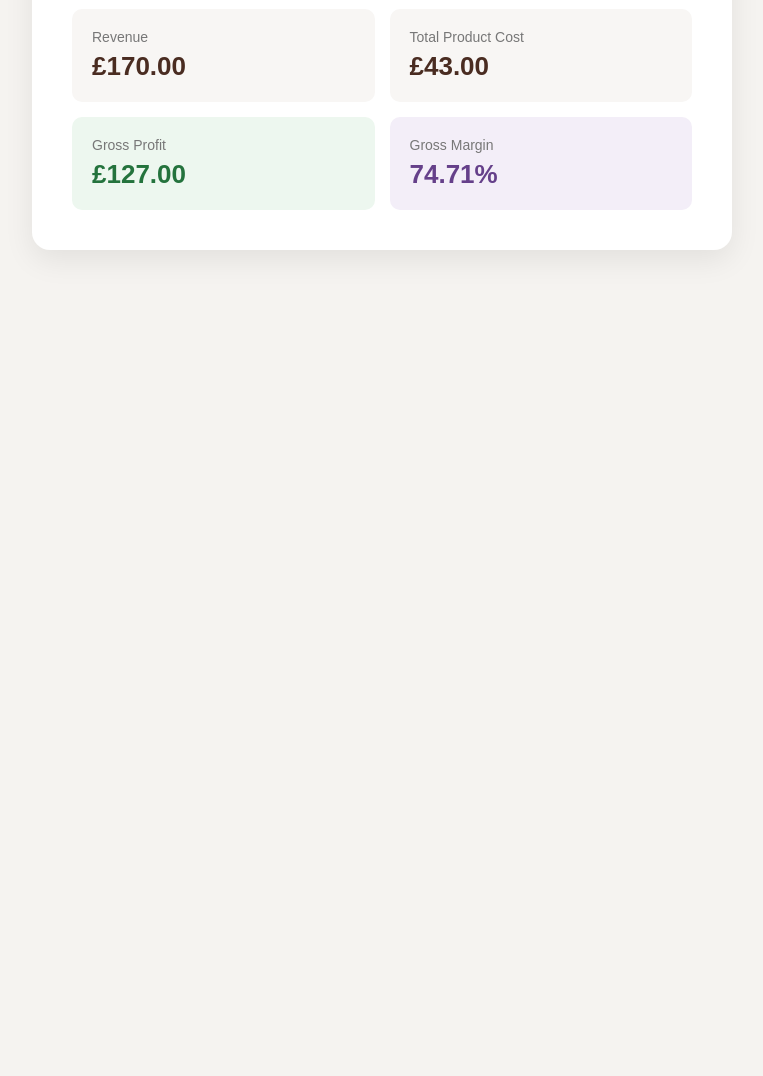
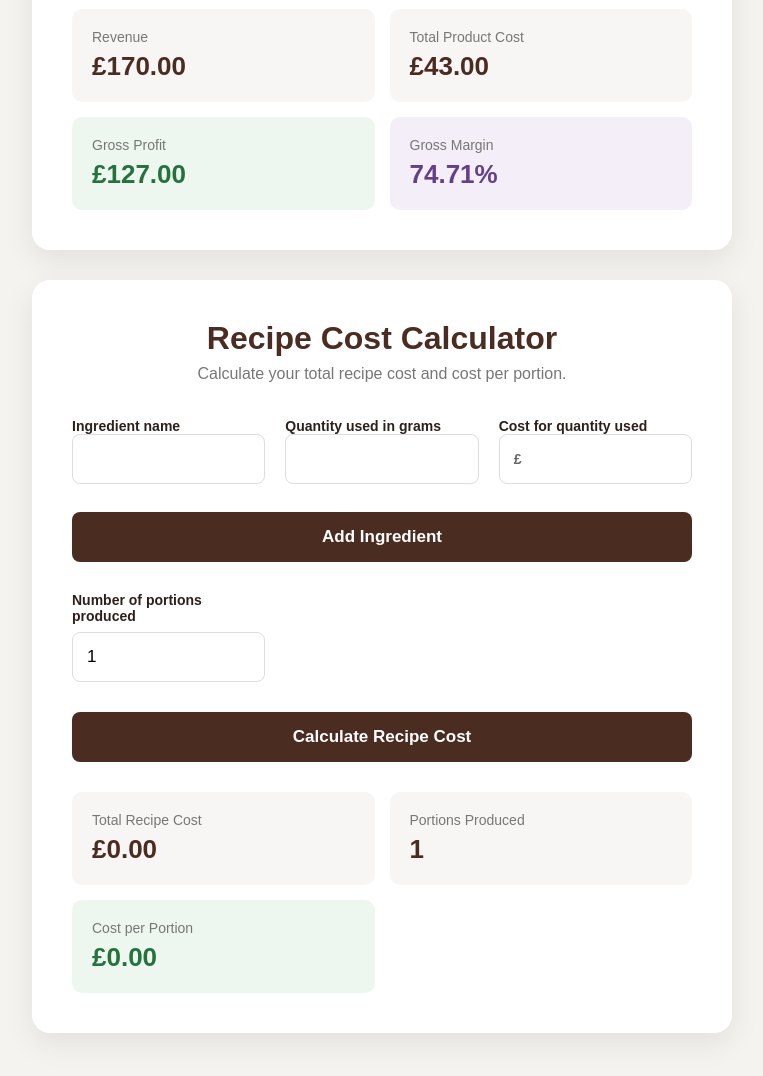
Before and after one commit to BrowniemanVic/brownie-calculator, a plain HTML site: page index.html in a window 1280 px wide. Shown: the part 956-2032 px from the top of the page, without its empty margins (258-1021 px from the left). Before the commit the page ends 1256 px from the top, so only its background shows below. Drawn offline with Linux system fonts and the light colour scheme.

Commit message:
Update brownie calculator

```diff
--- a/index.html
+++ b/index.html
@@ -172,13 +172,21 @@
             color: #65408a;
         }
 
+        .ingredient-row {
+            display: grid;
+            grid-template-columns: repeat(3, 1fr);
+            gap: 20px;
+            margin-bottom: 20px;
+        }
+
         @media (max-width: 650px) {
 
             .calculator {
                 padding: 25px;
             }
 
-            .input-grid {
+            .input-grid,
+            .ingredient-row {
                 grid-template-columns: 1fr;
             }
 
@@ -459,7 +467,119 @@
 </div>
 
 
+<div class="calculator">
+
+    <div class="header">
+        <h1>Recipe Cost Calculator</h1>
+        <p>Calculate your total recipe cost and cost per portion.</p>
+    </div>
+
+    <div id="ingredientList"></div>
+
+    <button type="button" onclick="addRecipeIngredient()">
+        Add Ingredient
+    </button>
+
+    <div class="input-grid">
+        <div class="input-group">
+            <label for="portionCount">Number of portions produced</label>
+            <input
+                type="number"
+                id="portionCount"
+                value="1"
+                min="0"
+                step="1"
+            >
+        </div>
+    </div>
+
+    <button type="button" onclick="calculateRecipeCost()">
+        Calculate Recipe Cost
+    </button>
+
+    <div class="results">
+        <div class="result-card">
+            <p>Total Recipe Cost</p>
+            <h2 id="recipeTotalCost">£0.00</h2>
+        </div>
+
+        <div class="result-card">
+            <p>Portions Produced</p>
+            <h2 id="recipePortions">1</h2>
+        </div>
+
+        <div class="result-card profit">
+            <p>Cost per Portion</p>
+            <h2 id="costPerPortion">£0.00</h2>
+        </div>
+    </div>
+</div>
+
+<template id="ingredientTemplate">
+    <div class="ingredient-row">
+        <div class="input-group">
+            <label>Ingredient name
+                <input type="text" class="ingredient-name">
+            </label>
+        </div>
+
+        <div class="input-group">
+            <label>Quantity used in grams
+                <input type="number" class="ingredient-quantity" min="0" step="any">
+            </label>
+        </div>
+
+        <div class="input-group">
+            <label>Cost for quantity used
+                <div class="input-wrapper">
+                    <span class="currency-symbol">£</span>
+                    <input type="number" class="currency-input ingredient-cost" min="0" step="0.01">
+                </div>
+            </label>
+        </div>
+    </div>
+</template>
+
+
 <script>
+
+function addRecipeIngredient() {
+
+    const template = document.getElementById("ingredientTemplate");
+    const ingredientRow = template.content.firstElementChild.cloneNode(true);
+
+    document.getElementById("ingredientList").appendChild(ingredientRow);
+
+}
+
+
+function calculateRecipeCost() {
+
+    const ingredientCosts =
+        document.querySelectorAll(".ingredient-cost");
+
+    let recipeTotalCost = 0;
+
+    ingredientCosts.forEach((input) => {
+        recipeTotalCost += parseFloat(input.value) || 0;
+    });
+
+    const portions =
+        parseFloat(document.getElementById("portionCount").value) || 0;
+
+    const costPerPortion =
+        portions > 0 ? recipeTotalCost / portions : 0;
+
+    document.getElementById("recipeTotalCost").textContent =
+        formatCurrency(recipeTotalCost);
+
+    document.getElementById("recipePortions").textContent = portions;
+
+    document.getElementById("costPerPortion").textContent =
+        formatCurrency(costPerPortion);
+
+}
+
 
 function calculateProfit() {
 
@@ -598,8 +718,10 @@ function formatCurrency(number) {
 
 // Run both calculators when the page first opens
 
+addRecipeIngredient();
 calculateProfit();
 calculateWholesale();
+calculateRecipeCost();
 
 </script>
 
```
